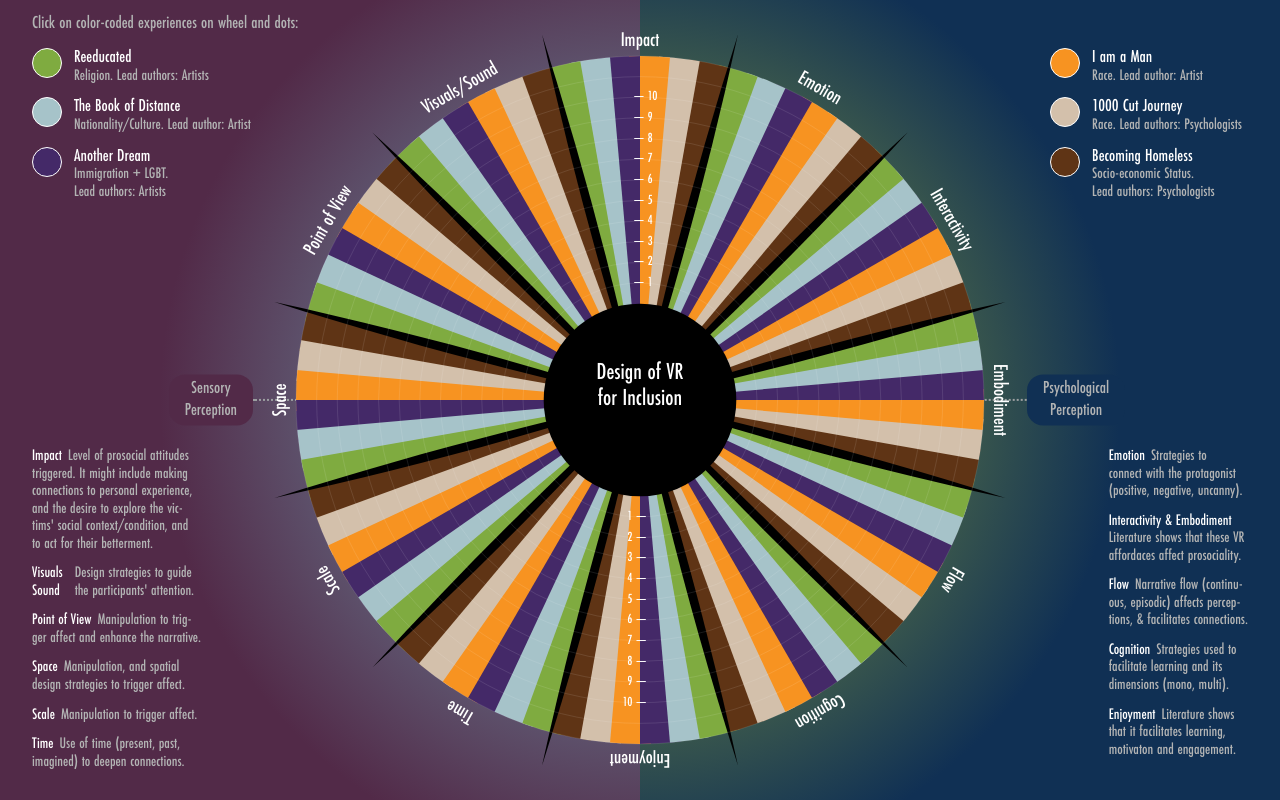
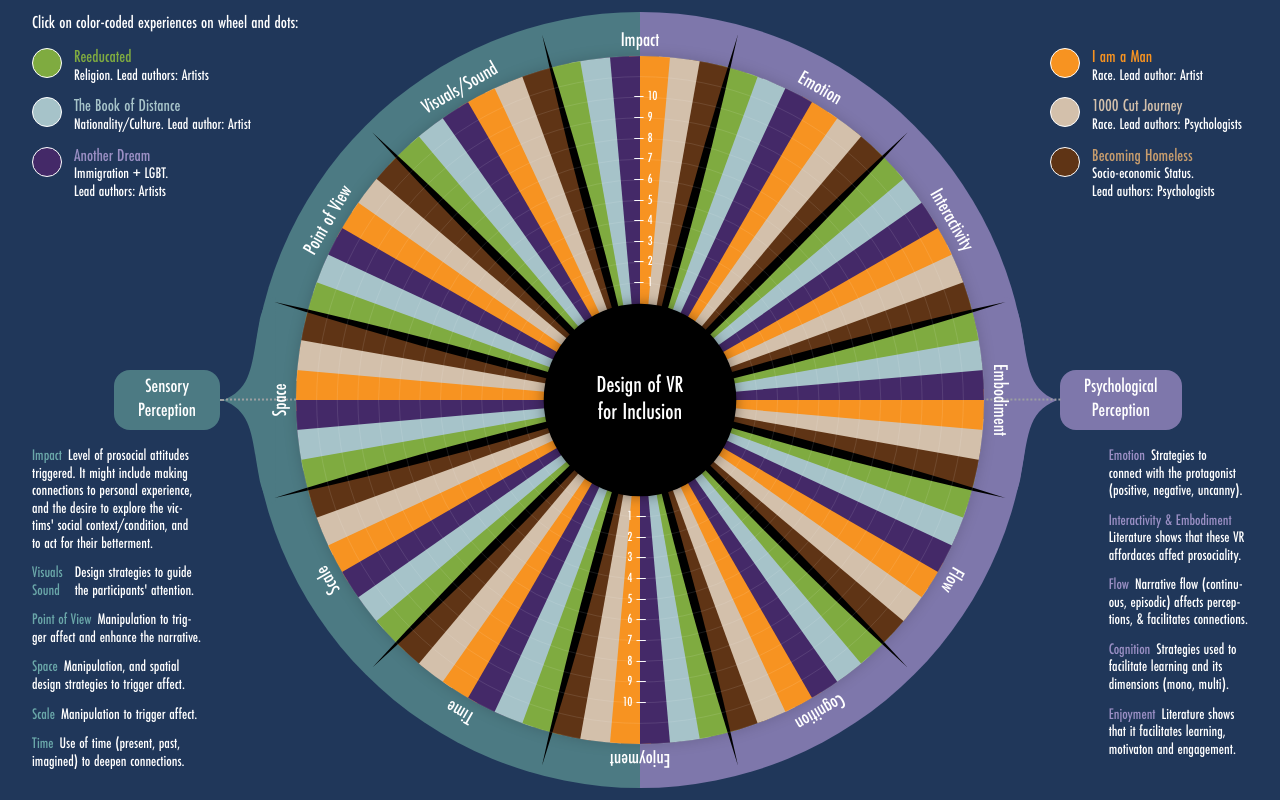
Before and after one commit to Keavon/Interactive-Wheel-Data-Viz, a website built with webpack: page public/index.html in a window 1280 px wide. Built offline with nearby package versions, Linux system fonts and the light colour scheme.

Commit message:
Revise the visual design

```diff
--- a/public/index.html
+++ b/public/index.html
@@ -18,7 +18,7 @@
 					<span data-experience-title>The Book of Distance</span>
 					<span>Nationality/Culture. Lead author: Artist</span>
 				</button>
-				<button class="experience" data-experience-button style="--color: var(--color-wheel-topic-3)">
+				<button class="experience" data-experience-button style="--color: var(--color-wheel-topic-3); --color-text: var(--color-wheel-topic-3-text)">
 					<span data-experience-title>Another Dream</span>
 					<span>Immigration + LGBT.<br />Lead authors: Artists</span>
 				</button>
@@ -32,13 +32,19 @@
 					<span data-experience-title>1000 Cut Journey</span>
 					<span>Race. Lead authors: Psychologists</span>
 				</button>
-				<button class="experience" data-experience-button style="--color: var(--color-wheel-topic-6)">
+				<button class="experience" data-experience-button style="--color: var(--color-wheel-topic-6); --color-text: var(--color-wheel-topic-6-text)">
 					<span data-experience-title>Becoming Homeless</span>
 					<span>Socio-economic Status.<br />Lead authors: Psychologists</span>
 				</button>
 			</div>
 		</div>
 		<div class="perception-axis-label">
+			<svg class="left" xmlns="http://www.w3.org/2000/svg" xmlns:xlink="http://www.w3.org/1999/xlink" viewBox="0 0 27.6 198.2" width="27.6" height="198.2">
+				<path d="M-23.2,197.8c10,4,15.5-21.6,15.5-21.6c8.1-41.2,6-65.6,35.2-77.1h0l0,0C-1.6,87.6,0.4,63.2-7.7,22c0,0-5.5-25.6-15.5-21.6V197.8z" />
+			</svg>
+			<svg class="right" xmlns="http://www.w3.org/2000/svg" xmlns:xlink="http://www.w3.org/1999/xlink" viewBox="0 0 27.6 198.2" width="27.6" height="198.2">
+				<path d="M-23.2,197.8c10,4,15.5-21.6,15.5-21.6c8.1-41.2,6-65.6,35.2-77.1h0l0,0C-1.6,87.6,0.4,63.2-7.7,22c0,0-5.5-25.6-15.5-21.6V197.8z" />
+			</svg>
 			<div class="left">Sensory<br />Perception</div>
 			<div class="right">Psychological<br />Perception</div>
 		</div>
@@ -106,6 +112,9 @@
 						<circle r="100" />
 					</clipPath>
 				</defs>
+				<g class="slices-background">
+					<circle r="100" />
+				</g>
 				<g class="slices" clip-path="url(#slices-mask)" data-slices></g>
 				<g class="experience-stats" data-experience-stats>
 					<circle />
@@ -211,14 +220,14 @@
 				</g>
 				<g class="hub" data-hub>
 					<circle r="28" />
-					<text dominant-baseline="middle" x="0" y="-1.1em">Design of VR</text>
-					<text dominant-baseline="middle" x="0" y="0">for Inclusion</text>
 					<text dominant-baseline="middle" x="0" y="1.25em" class="experience-name" style="--color: var(--color-wheel-topic-1)" data-experience-name>Reeducated</text>
 					<text dominant-baseline="middle" x="0" y="1.25em" class="experience-name" style="--color: var(--color-wheel-topic-2)" data-experience-name>The Book of Distance</text>
-					<text dominant-baseline="middle" x="0" y="1.25em" class="experience-name" style="--color: var(--color-wheel-topic-3)" data-experience-name>Another Dream</text>
+					<text dominant-baseline="middle" x="0" y="1.25em" class="experience-name" style="--color: var(--color-wheel-topic-3-text)" data-experience-name>Another Dream</text>
 					<text dominant-baseline="middle" x="0" y="1.25em" class="experience-name" style="--color: var(--color-wheel-topic-4)" data-experience-name>I am a Man</text>
 					<text dominant-baseline="middle" x="0" y="1.25em" class="experience-name" style="--color: var(--color-wheel-topic-5)" data-experience-name>1000 Cut Journey</text>
-					<text dominant-baseline="middle" x="0" y="1.25em" class="experience-name" style="--color: var(--color-wheel-topic-6)" data-experience-name>Becoming Homeless</text>
+					<text dominant-baseline="middle" x="0" y="1.25em" class="experience-name" style="--color: var(--color-wheel-topic-6-text)" data-experience-name>Becoming Homeless</text>
+					<text class="project-name" dominant-baseline="middle" x="0" y="-0.55em">Design of VR</text>
+					<text class="project-name" dominant-baseline="middle" x="0" y="0.55em">for Inclusion</text>
 				</g>
 			</svg>
 		</div>
--- a/src/style.scss
+++ b/src/style.scss
@@ -19,25 +19,30 @@
 }
 
 :root {
+	--circle-shadow: drop-shadow(0 0 2px rgba(0, 0, 0, 0.4));
 	--wheel-height-percent-of-page: 86;
 	--hub-height-percent-of-page: 23;
+	--wheel-background-height-percent-of-page: 97;
 	--color-body-text: #b3b4b4;
-	--color-background-left: #522a48;
-	--color-background-left-gradient: #77aebf;
-	--color-background-right: #103054;
-	--color-background-right-gradient: #95ac3c;
+	--color-background: #20375a;
+	--color-wheel-background-left: #4c7a83;
+	--color-wheel-background-left-text: #6aa7a9;
+	--color-wheel-background-right: #7e77ab;
+	--color-wheel-background-right-text: #9a8fc4;
 	--color-wheel-topic-1: #7fab40;
 	--color-wheel-topic-1-hover: #bfd5a0;
 	--color-wheel-topic-2: #a6c3c9;
 	--color-wheel-topic-2-hover: #d3e1e4;
 	--color-wheel-topic-3: #442968;
 	--color-wheel-topic-3-hover: #a294b4;
+	--color-wheel-topic-3-text: #9a8fc4;
 	--color-wheel-topic-4: #f79321;
 	--color-wheel-topic-4-hover: #fbc990;
 	--color-wheel-topic-5: #d3c0ab;
 	--color-wheel-topic-5-hover: #e9e0d5;
 	--color-wheel-topic-6: #5f3415;
 	--color-wheel-topic-6-hover: #af9a8a;
+	--color-wheel-topic-6-text: #c69c6d;
 }
 
 html,
@@ -62,23 +67,29 @@ svg text {
 	position: absolute;
 	width: 100%;
 	height: 100%;
+	background: var(--color-background);
 
 	&::before,
 	&::after {
 		content: "";
 		position: absolute;
-		width: 50%;
-		height: 100%;
+		width: calc(var(--wheel-background-height-percent-of-page) * 1vh / 2);
+		height: calc(var(--wheel-background-height-percent-of-page) * 1vh);
+		top: 0;
+		bottom: 0;
+		margin: auto;
 	}
 
 	&::before {
-		left: 0;
-		background: radial-gradient(circle closest-corner at center right, var(--color-background-left-gradient) 0%, var(--color-background-left) 120%);
+		right: 50%;
+		background: var(--color-wheel-background-left);
+		border-radius: 100vh 0 0 100vh;
 	}
 
 	&::after {
-		background: radial-gradient(circle closest-corner at center left, var(--color-background-right-gradient) 0%, var(--color-background-right) 120%);
-		right: 0;
+		left: 50%;
+		background: var(--color-wheel-background-right);
+		border-radius: 0 100vh 100vh 0;
 	}
 }
 
@@ -95,7 +106,7 @@ svg text {
 	.instructions {
 		position: absolute;
 		white-space: nowrap;
-		color: var(--color-body-text);
+		color: white;
 		font-size: 1.5rem;
 		left: var(--gap-from-wheel);
 		margin-top: 1rem;
@@ -105,7 +116,7 @@ svg text {
 		display: flex;
 		flex-direction: column;
 		position: absolute;
-		color: var(--color-body-text);
+		color: white;
 		line-height: 1.1;
 		margin-top: 4rem;
 
@@ -143,7 +154,7 @@ svg text {
 				text-align: left;
 
 				&:first-of-type {
-					color: white;
+					color: var(--color-text, var(--color));
 					font-size: 1.5rem;
 				}
 			}
@@ -187,20 +198,41 @@ svg text {
 	left: 0;
 	right: 0;
 
+	svg {
+		overflow: visible;
+		position: absolute;
+		width: auto;
+		height: calc(var(--wheel-height-percent-of-page) * 1vh * 0.3);
+		margin: auto;
+		top: 0;
+		bottom: 0;
+
+		&.left {
+			fill: var(--color-wheel-background-left);
+			right: calc(1vh * var(--wheel-background-height-percent-of-page) / 2);
+			transform: scaleX(-1);
+		}
+
+		&.right {
+			fill: var(--color-wheel-background-right);
+			left: calc(1vh * var(--wheel-background-height-percent-of-page) / 2);
+		}
+	}
+
 	div {
 		position: absolute;
-		padding: 4px 16px;
+		padding: 6px 24px;
 		border-radius: 16px;
-		font-size: 1.5rem;
+		font-size: 1.666rem;
 		line-height: 1.2;
-		color: var(--color-body-text);
+		color: white;
 		text-align: center;
 		transform: translateY(-50%);
-		--gap-from-wheel: calc(1vh * var(--wheel-height-percent-of-page) / 2 * 1.125);
+		--text-offset: calc(1vh * var(--wheel-background-height-percent-of-page) / 2 + 2.5vw);
 
 		&.left {
-			right: var(--gap-from-wheel);
-			background: var(--color-background-left);
+			right: var(--text-offset);
+			background: var(--color-wheel-background-left);
 
 			&::after {
 				content: "";
@@ -210,8 +242,8 @@ svg text {
 		}
 
 		&.right {
-			left: var(--gap-from-wheel);
-			background: var(--color-background-right);
+			left: var(--text-offset);
+			background: var(--color-wheel-background-right);
 
 			&::before {
 				content: "";
@@ -245,7 +277,7 @@ svg text {
 		display: flex;
 		flex-direction: column;
 		position: absolute;
-		color: var(--color-body-text);
+		color: white;
 		line-height: 1.1;
 		margin-top: 4rem;
 		--min-gap-from-wheel: calc(-1vh * var(--wheel-height-percent-of-page) / 2 * 1.5);
@@ -264,7 +296,7 @@ svg text {
 				font-size: 1.33rem;
 
 				&:first-of-type {
-					color: white;
+					color: var(--title-color);
 					margin-right: 0.5rem;
 				}
 			}
@@ -286,10 +318,12 @@ svg text {
 
 		&.left {
 			left: var(--gap-from-wheel);
+			--title-color: var(--color-wheel-background-left-text);
 		}
 
 		&.right {
 			right: var(--gap-from-wheel);
+			--title-color: var(--color-wheel-background-right-text);
 		}
 	}
 }
@@ -314,6 +348,12 @@ svg text {
 		}
 
 		g {
+			&.slices-background circle {
+				filter: var(--circle-shadow);
+				fill: rgba(0, 0, 0, 0.4);
+				stroke: none;
+			}
+
 			&.slices {
 				border-radius: 50%;
 				pointer-events: auto;
@@ -339,7 +379,7 @@ svg text {
 				circle {
 					r: 24px;
 					transition: r 0.5s ease-in-out;
-					filter: drop-shadow(0 0 2px rgba(0, 0, 0, 0.4));
+					filter: var(--circle-shadow);
 				}
 
 				line {
@@ -364,7 +404,7 @@ svg text {
 					}
 
 					line {
-						stroke-dashoffset: calc(60 - 28 - min(var(--stat-value) * 6 - 1, 58));
+						stroke-dashoffset: calc((60 - 28 - min(var(--stat-value) * 6 - 1, 58)) * 1px);
 					}
 
 					text {
@@ -428,7 +468,7 @@ svg text {
 				pointer-events: auto;
 
 				.shadow {
-					filter: drop-shadow(0 0 2px rgba(0, 0, 0, 0.4));
+					filter: var(--circle-shadow);
 				}
 
 				circle {
@@ -585,6 +625,10 @@ svg text {
 					cursor: pointer;
 				}
 
+				circle {
+					filter: var(--circle-shadow);
+				}
+
 				text {
 					text-anchor: middle;
 					font-size: 7px;
@@ -599,6 +643,14 @@ svg text {
 						opacity: 1;
 					}
 				}
+
+				.project-name {
+					transition: transform 0.5s ease-in-out;
+				}
+
+				.experience-name.open ~ .project-name {
+					transform: translateY(-0.55em);
+				}
 			}
 		}
 	}
```
